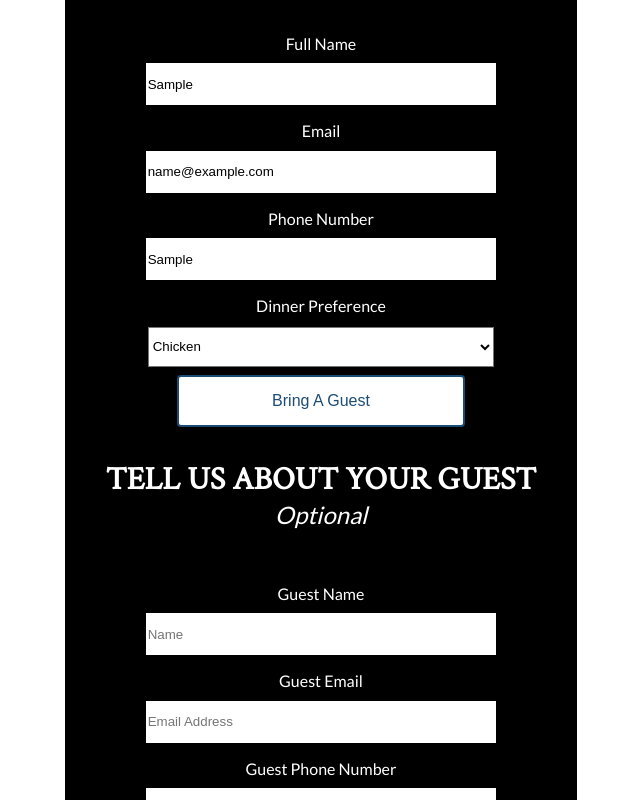
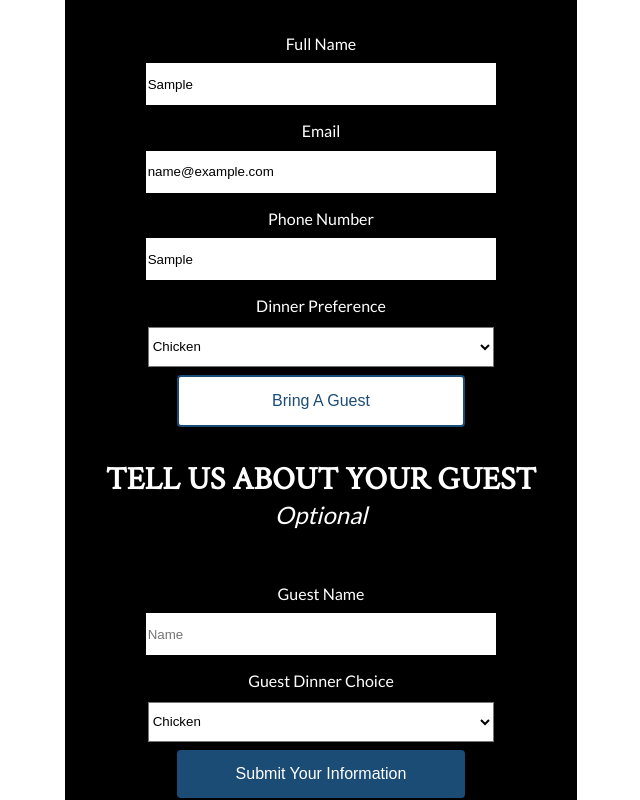
Before and after one commit to jonathanjwatson/stork-ball, a React (Create React App) app in the folder client/: page / in a window 1280 px wide. Both pictures are taken after typing "Sample", "name@example.com", "Sample" into the empty fields and a click on the button "Bring A Guest". Shown: the part 4048-4848 px from the top of the page, without its empty margins (319-959 px from the left). Built offline with nearby package versions, Linux system fonts and the light colour scheme.

Commit message:
Removed fields from guest

```diff
--- a/client/src/components/PodSevenGuest.jsx
+++ b/client/src/components/PodSevenGuest.jsx
@@ -10,14 +10,6 @@ class PodSevenGuest extends Component {
                                 <label htmlFor="guestFullName">Guest Name</label>
                                 <br />
 								<input type="text" placeholder="Name" />
-								<br />
-                                <label htmlFor="guestEmail">Guest Email</label>
-                                <br />
-								<input type="email" placeholder="Email Address" />
-								<br />
-                                <label htmlFor="guestPhone">Guest Phone Number</label>
-                                <br />
-								<input type="phone" placeholder="Phone Number" />
 								<br />
                                 <label htmlFor="guestDinnerChoice">Guest Dinner Choice</label>
                                 <br />
```
